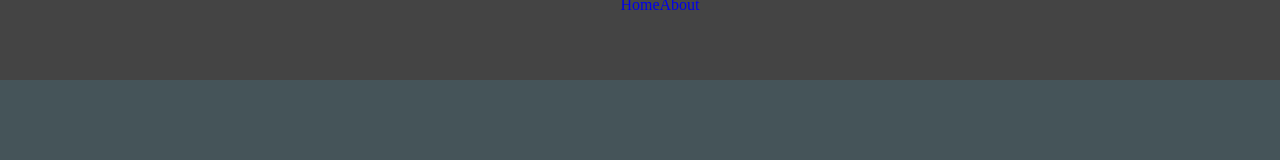
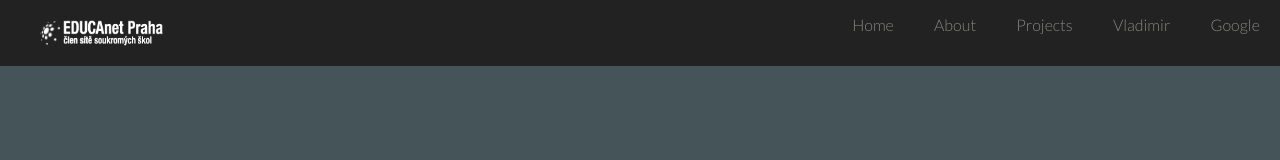
Before and after one commit to vladimir-simek/Interactive-Menu, a website built with Parcel: page index.html in a window 1280 px wide. Built offline with nearby package versions, Linux system fonts and the light colour scheme.

Commit message:
Computer navigation done

```diff
--- /dev/null
+++ b/css/index.css
@@ -0,0 +1,55 @@
+
+li {
+  list-style: none;
+}
+
+a {
+  text-decoration: none;
+  color: #868581;
+  font-family: 'Lato', sans-serif;
+}
+
+@media only screen and (max-width: 600px){
+
+}
+@media only screen and  (min-width: 600px){
+  .top-div {
+    background: #222222;
+    width: 100vw;
+    bottom-margin: 0;
+    display: inline-flex;
+    justify-content: left;
+  }
+
+  .nug {
+    background: #222222;
+    width: 50vw;
+    bottom-margin: 0;
+    display: inline-flex;
+    justify-content: right;
+  }
+
+  .logo {
+    width: 50vw;
+    margin-top: 20px;
+    margin-bottom: 20px;
+    margin-left: 40px;
+  }
+
+  ul {
+    display: inline-flex;
+    justify-content: space-around;
+    width: 35vw;
+  }
+
+  .top-div-nav  {
+    display: inline-flex;
+    justify-content: right;
+    width: 50vw;
+  }
+
+  nav {
+    height: 100%;
+  }
+
+}
--- a/css/main.css
+++ b/css/main.css
@@ -178,29 +178,7 @@ textarea {
    These examples override the primary ('mobile first') styles.
    Modify as content requires.
    ========================================================================== */
-.top-div {
-  background: #444444;
-  height: 100px;
-  margin-top: -20px;
-  display: flex;
-  justify-content: center;
 
-}
-
-ul{
-  width: 50%;
-  display: inline-flex;
-  justify-content: space-between;
-}
-
-a {
-  justify-content: space-between;
-  text-decoration: none;
-}
-
-li {
-  list-style: none;
-}
 @media only screen and (max-width: 600px) {
 
 }
--- a/index.html
+++ b/index.html
@@ -20,16 +20,26 @@
   <link rel="stylesheet" href="css/main.css">
 
   <meta name="theme-color" content="#fafafa">
+  <link rel="stylesheet" href="css/index.css">
+  <link rel="preconnect" href="https://fonts.gstatic.com">
+  <link href="https://fonts.googleapis.com/css2?family=Lato:wght@300&display=swap" rel="stylesheet">
 </head>
 
 <body>
 
-  <!-- Add your site or application content here -->
-  <script src="js/vendor/modernizr-3.11.2.min.js"></script>
-  <script src="js/plugins.js"></script>
-  <script src="js/main.js"></script>
+<!-- Add your site or application content here -->
+<script src="js/vendor/modernizr-3.11.2.min.js"></script>
+<script src="js/plugins.js"></script>
+<script src="js/main.js"></script>
 
-  <div class="top-div">
+
+
+<div class="top-div">
+  <a class="logo" href="#" title="člen sítě soukromých škol">
+    <img src="img/educanet-logo-symbol.png" alt="" width="20">
+    <img src="img/educanet-logo-sign.png" alt="" width="100">
+  </a>
+  <div class="nug">
     <div class="top-div-nav">
       <nav class="navigation">
         <ul class="nav-list">
@@ -39,10 +49,20 @@
           <li>
             <a href="#">About</a>
           </li>
+          <li>
+            <a href="#">Projects</a>
+          </li>
+          <li>
+            <a href="#">Vladimir</a>
+          </li>
+          <li>
+            <a href="#">Google</a>
+          </li>
         </ul>
       </nav>
     </div>
   </div>
+</div>
 </body>
 
 </html>
```
Also changed, not shown: img/educanet-logo-sign.png (added), img/educanet-logo-symbol.png (added).
